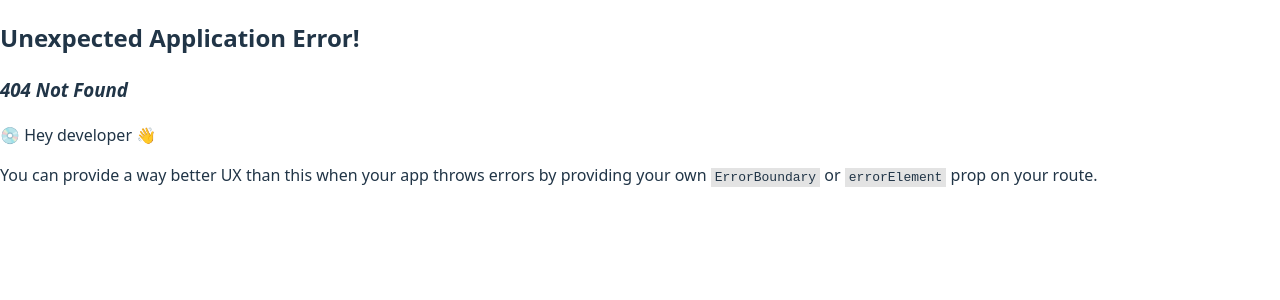
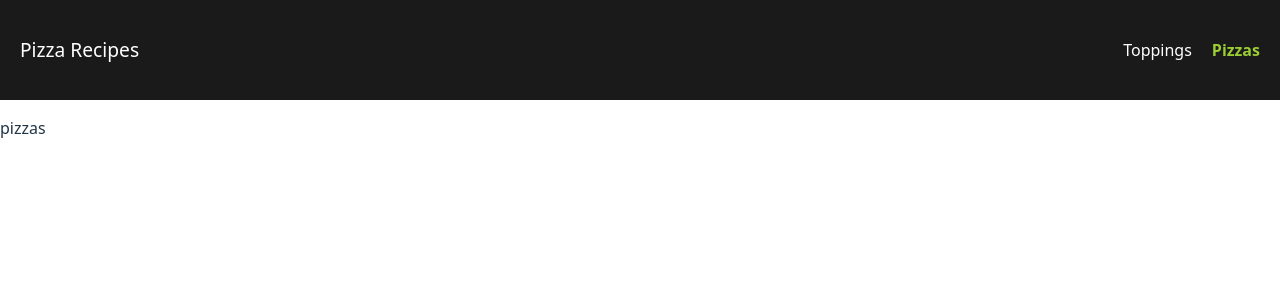
Before and after one commit to DHoang14/StrongMindExerciseFrontEnd, a React (Vite) app in the folder vite-project/: page /pizzas in a window 1280 px wide. Before the commit this address had no page. Shown: the top 300 px of the page. Built offline with nearby package versions, Linux system fonts and the light colour scheme.

Commit message:
Created pages for pizzas and toppings

```diff
--- a/vite-project/src/App.jsx
+++ b/vite-project/src/App.jsx
@@ -7,10 +7,14 @@ import {
 } from 'react-router-dom'
 import Layout from './components/Layout'
 import Home from './pages/Home'
+import Toppings from './pages/Toppings'
+import Pizzas from './pages/Pizzas'
 
 const router = createBrowserRouter(createRoutesFromElements (
   <Route path='/' element={<Layout />}>
     <Route index element={<Home />} />
+    <Route path='toppings' element={<Toppings />}/>
+    <Route path='pizzas' element={<Pizzas />}/>
   </Route>
 ))
 
--- /dev/null
+++ b/vite-project/src/pages/Pizzas.jsx
@@ -0,0 +1,9 @@
+import React from 'react'
+
+function Pizzas() {
+    return (
+        <p>pizzas</p>
+    )
+}
+
+export default Pizzas
--- /dev/null
+++ b/vite-project/src/pages/Toppings.jsx
@@ -0,0 +1,9 @@
+import React from 'react'
+
+function Toppings() {
+    return (
+        <p>toppings</p>
+    )
+}
+
+export default Toppings
```
